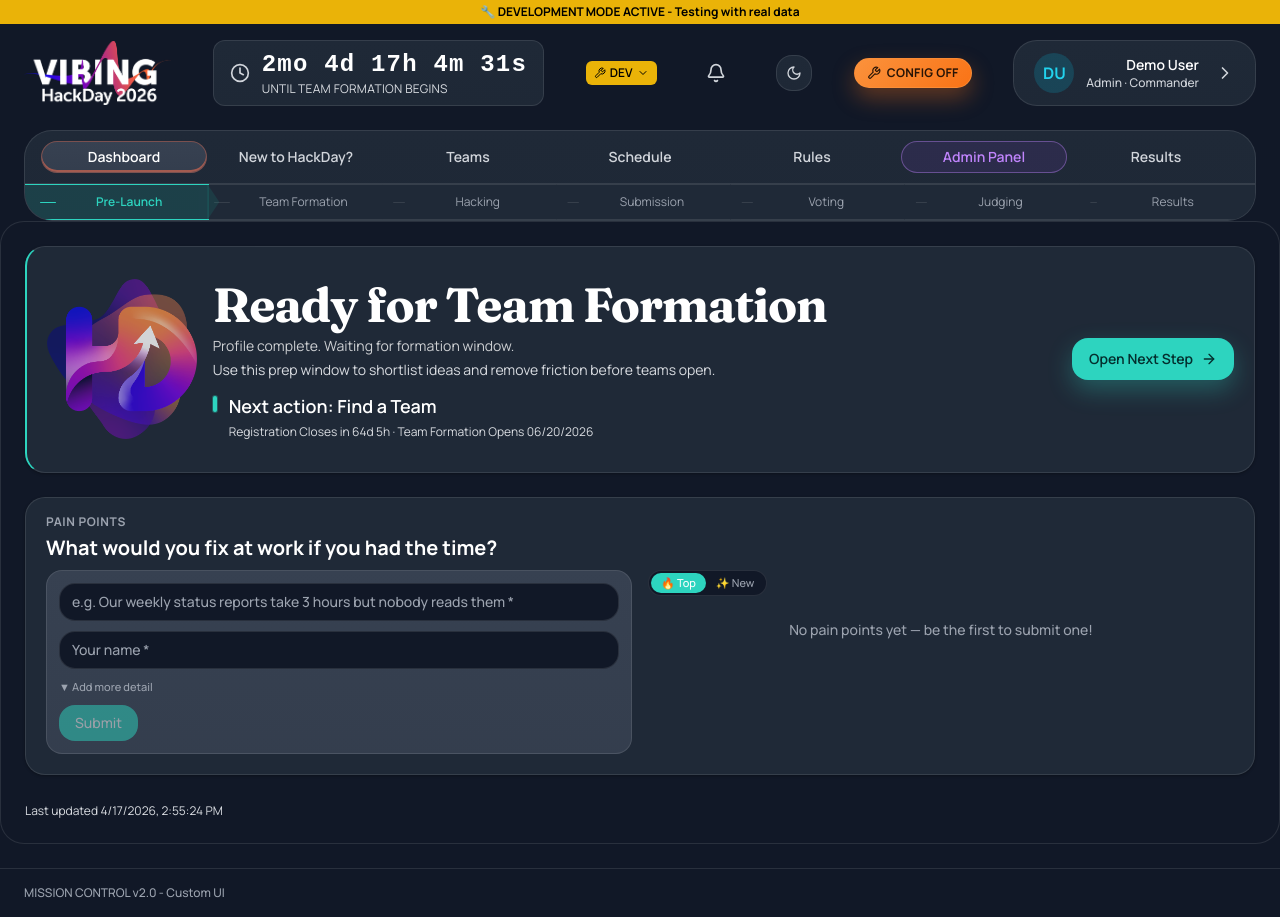
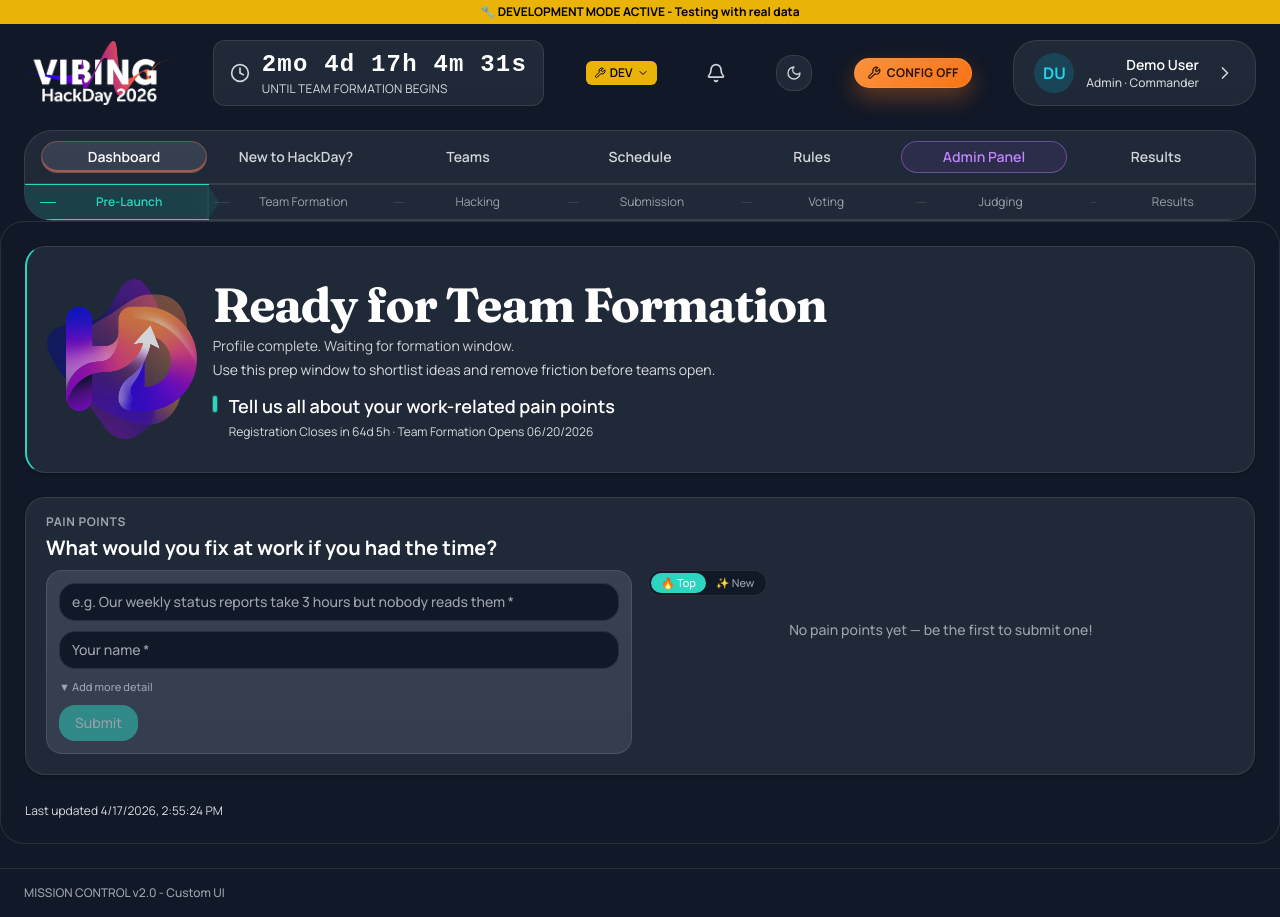
Before and after one commit to nickfine/hackcentral, a React (Vite) app in the folder forge-native/static/runtime-frontend/: page / in a window 1280 px wide. Built offline with nearby package versions, Linux system fonts and the light colour scheme.

Commit message:
feat: pre-launch hero — hide Open Next Step CTA, set pain points callout text

```diff
--- a/forge-native/package.json
+++ b/forge-native/package.json
@@ -1,6 +1,6 @@
 {
   "name": "hackday-central-forge-native",
-  "version": "0.4.8",
+  "version": "0.4.9",
   "private": true,
   "scripts": {
     "typecheck": "tsc --noEmit",
--- a/forge-native/static/runtime-frontend/src/components/Dashboard.jsx
+++ b/forge-native/static/runtime-frontend/src/components/Dashboard.jsx
@@ -1107,7 +1107,9 @@ function Dashboard({
                   <span className="dashboard-hero-accent-rail mt-1 inline-block h-4 w-1 rounded-full" />
                   <div className="space-y-1">
                     <p className="dashboard-hero-callout text-lg font-semibold">
-                      Next action: {nextAction.label}
+                      {eventPhase === 'signup'
+                        ? 'Tell us all about your work-related pain points'
+                        : `Next action: ${nextAction.label}`}
                     </p>
                     <p className="dashboard-hero-meta-text text-xs font-normal" data-testid="dashboard-row1-meta">
                       {countdownText}
@@ -1118,6 +1120,7 @@ function Dashboard({
               </div>
             </div>
 
+            {eventPhase !== 'signup' && (
             <div className="w-full md:w-auto md:self-center">
               <button
                 type="button"
@@ -1135,6 +1138,7 @@ function Dashboard({
                 <ArrowRight className="h-4 w-4" />
               </button>
             </div>
+            )}
           </div>
         </div>
       </section>
```
